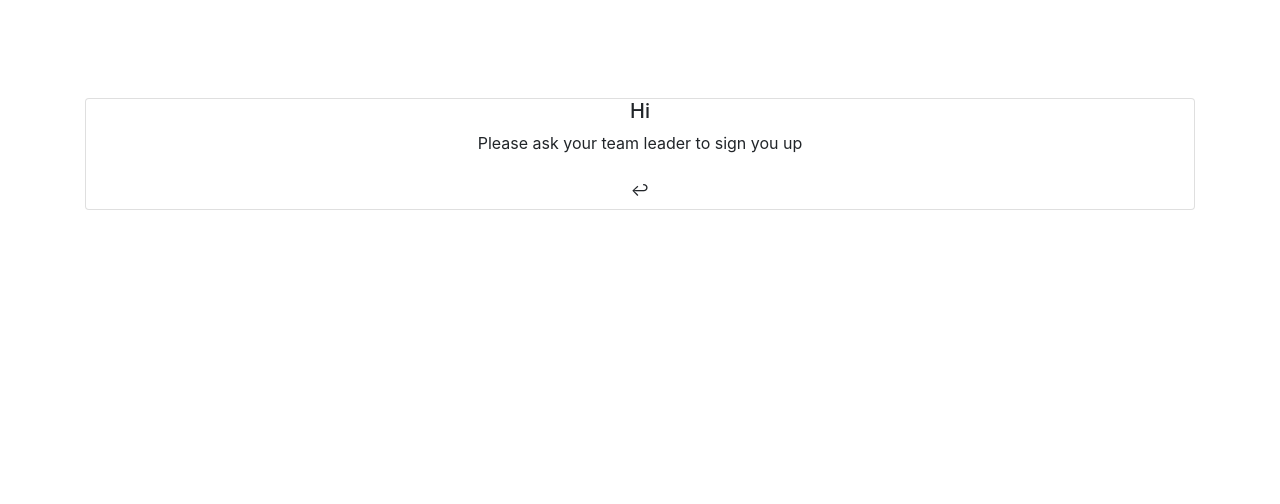
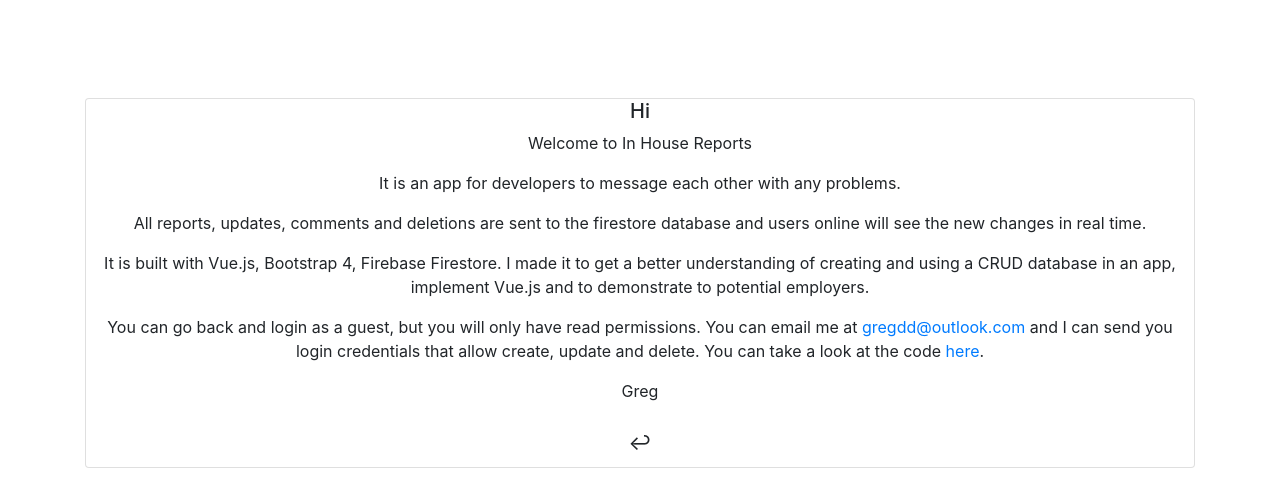
Before and after one commit to GregatGit/in-house-report, a Vue app: page /#/register in a window 1280 px wide. Shown: the top 504 px of the page. Built offline with nearby package versions, Linux system fonts and the light colour scheme.

Commit message:
app explaination

```diff
--- a/src/views/Login.vue
+++ b/src/views/Login.vue
@@ -45,8 +45,7 @@
       </div>
     </form>
     <p class="text-center mt-2">
-      or
-      <router-link to="/register">register</router-link>
+      <router-link to="/register">register | about</router-link>
     </p>
   </div>
 </template>
--- a/src/views/Register.vue
+++ b/src/views/Register.vue
@@ -3,9 +3,14 @@
     <div class="card mt-5">
       <div class="center text-center">
         <h5>Hi</h5>
-        <p class="mt- mx-3">Please ask your team leader to sign you up</p>
+        <p class="mt- mx-3">Welcome to In House Reports</p>
+        <p class="mt- mx-3">It is an app for developers to message each other with any problems.</p>
+        <p class="mt- mx-3">All reports, updates, comments and deletions are sent to the firestore database and users online will see the new changes in real time.</p>
+        <p class="mt- mx-3">It is built with Vue.js, Bootstrap 4, Firebase Firestore. I made it to get a better understanding of creating and using a CRUD database in an app, implement Vue.js and to demonstrate to potential employers.</p>
+        <p class="mt- mx-3">You can go back and login as a guest, but you will only have read permissions. You can email me at <a href="mailto:gregdd@outlook.com? subject=in-house-report"> gregdd@outlook.com</a> and I can send you login credentials that allow create, update and delete. You can take a look at the code <a href="https://github.com/GregatGit/in-house-report" target="_blank">here</a>.  </p>
+        <p class="mt- mx-3">Greg</p>
         <div class="text-center">
-          <button @click="handleClick" type="button" class="btn " data-toggle="tooltip" data-placement="top" title="back to login">↩</button>
+          <button @click="handleClick" type="button" class="btn btn-lg" data-toggle="tooltip" data-placement="top" title="back to login">↩</button>
         </div>
       </div>
     </div>
```
